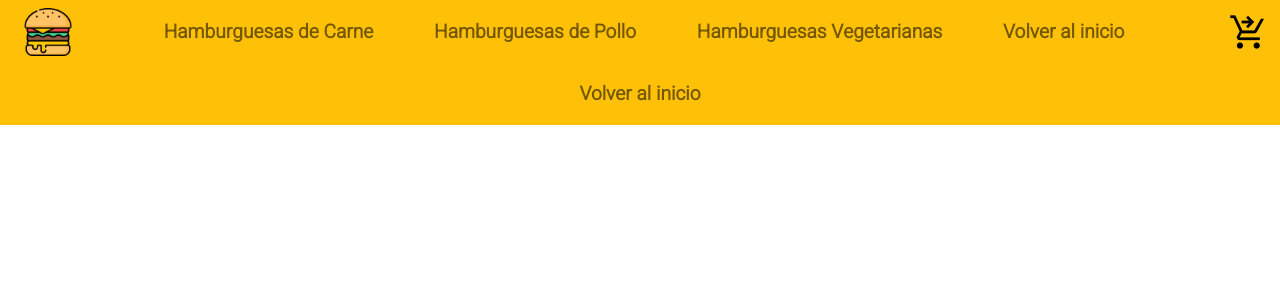
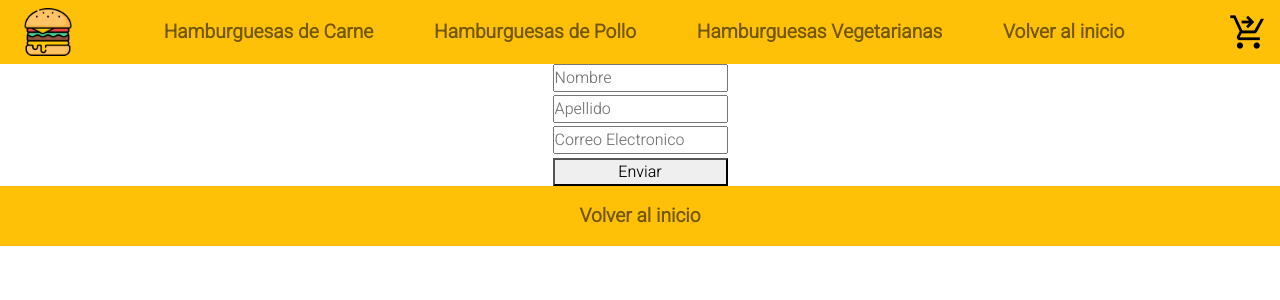
Before and after one commit to sebaactis/reactjs-coderhouse, a React (Create React App) app: page /checkout in a window 1280 px wide. Shown: the top 300 px of the page. Built offline with nearby package versions, Linux system fonts and the light colour scheme.

Commit message:
form y funciones hijo al padre

```diff
--- a/src/App.css
+++ b/src/App.css
@@ -1,4 +1,5 @@
 @import url('https://fonts.googleapis.com/css2?family=Heebo:wght@300&display=swap');
+@import url('https://fonts.googleapis.com/css2?family=Dancing+Script:wght@700&display=swap');
 
 * {
   padding: 0;
@@ -55,12 +56,12 @@
 .linkCart:hover {
   color: red;
   transform: scale(1.2);
+  transition: all 0.4s;
 }
 
 .active {
-  border: 1px solid black;
+  background-color: #ff7300;
   border-radius: 5px;
-
 }
 
 
@@ -98,6 +99,13 @@
 
 }
 
+.parrafoFondo {
+  font-size: 6rem;
+  font-family: 'Dancing Script', cursive;
+  color: white;
+  margin-left: 6rem;
+}
+
 
 .itemDetailContainer {
   margin: auto;
@@ -126,9 +134,13 @@
 
 .descDetalleItem {
   color: white;
-  font-size:1.5rem;
+  font-size: 1.5rem;
   text-align: left;
   margin-left: 0.5rem;
+}
+
+.buttonContador:hover {
+  opacity: 0.9;
 }
 
 /* CARD */
@@ -157,6 +169,19 @@
   text-align: center;
 }
 
+
+.formConteiner {
+  display: flex;
+  justify-content: center;
+  align-items: center;
+}
+
+.form {
+  display: flex;
+  flex-direction: column;
+}
+
+
 .footer {
   position: absolute;
   bottom: 0;
--- a/src/App.js
+++ b/src/App.js
@@ -5,6 +5,7 @@ import ItemListContainer from './components/main/ItemListContainer';
 import ItemDetailContainer from './components/main/ItemDetailContainer';
 import { BrowserRouter, Routes, Route } from 'react-router-dom';
 import Cart from './components/Cart';
+import Form from './components/Form';
 
 
 
@@ -21,6 +22,7 @@ const App = () => {
         <Route path="/category/:categoryName" element={<ItemListContainer />} />
         <Route path="/detail/:idProd" element={<ItemDetailContainer />} />
         <Route path="/cart" element={<Cart />} />
+        <Route path="/checkout" element={<Form />} />
 
       </Routes>
 
--- a/src/components/Contador.js
+++ b/src/components/Contador.js
@@ -1,13 +1,12 @@
 import { useState } from "react"
 
-const Contador = ({ stock }) => {
+const Contador = ({ stock, onAdd }) => {
 
     const [cantidad, setCantidad] = useState(1);
 
     const sumar = () => {
         if (cantidad < stock) {
             setCantidad(cantidad + 1);
-        } else {
         }
 
     };
@@ -20,17 +19,20 @@ const Contador = ({ stock }) => {
 
     const reset = () => {
         setCantidad(1);
+
     }
 
     return (
-        <div style={{ display: "flex", alignItems: "center"}}>
-            <button className="btn btn-warning" style={{ margin: "1rem", fontWeight: "bold" }} onClick={sumar}> +</button>
-            <p style={{ color: "white", fontSize: "1.5rem", marginTop: "1rem", fontWeight: "bold" }}> {cantidad} </p>
-            <button className="btn btn-warning" style={{ margin: "1rem", fontWeight: "bold" }} onClick={restar}> -</button>
-            <button className="btn btn-warning" style={{ margin: "1rem", fontWeight: "bold" }} onClick={reset}> Reset</button>
+        <>
+            <div style={{ display: "flex", alignItems: "center" }}>
+                <button className="btn btn-warning buttonContador" style={{ margin: "1rem", fontWeight: "bold" }} onClick={sumar}> +</button>
+                <p style={{ color: "white", fontSize: "1.5rem", marginTop: "1rem", fontWeight: "bold" }}> {cantidad} </p>
+                <button className="btn btn-warning buttonContador" style={{ margin: "1rem", fontWeight: "bold" }} onClick={restar}> -</button>
+                <button className="btn btn-warning buttonContador" style={{ margin: "1rem", fontWeight: "bold" }} onClick={reset}> Reset</button>
 
-
-        </div>
+            </div>
+            <button className="btn btn-light" onClick={() => onAdd(cantidad)}> Agregar al carrito</button>
+        </>
     )
 };
 
--- /dev/null
+++ b/src/components/Form.js
@@ -0,0 +1,41 @@
+import { useState } from "react";
+
+const Form = () => {
+
+  const [name, setName] = useState("");
+  const [lastName, setLastName] = useState("");
+  const [email, setEmail] = useState("");
+
+
+  const enviarDatos = (e) => {
+    e.preventDefault();
+
+    const cliente = {
+      nombre: name,
+      apellido: lastName,
+      email: email
+    }
+
+    console.log(cliente);
+  }
+
+const handleName = (e) => setName(e.target.value);
+
+const handleLastName = (e) => setLastName(e.target.value);
+
+const handleEmail = (e) => setEmail(e.target.value);
+
+
+  return (
+    <div className="formConteiner">
+      <form className="form" action="" onSubmit={enviarDatos}>
+        <input style={{marginBottom: "0.2rem"}} type="text" placeholder="Nombre" name="nombre" onChange={handleName} value={name} />
+        <input style={{marginBottom: "0.2rem"}} type="text" placeholder="Apellido" name="apellido" onChange={handleLastName} value={lastName}  />
+        <input style={{marginBottom: "0.2rem"}} type="email" placeholder="Correo Electronico" name="email" onChange={handleEmail} value={email}  />
+        <button> Enviar </button>
+      </form>
+    </div>
+  )
+}
+
+export default Form
--- a/src/components/main/Item.js
+++ b/src/components/main/Item.js
@@ -7,7 +7,7 @@ const Item = ({producto}) => {
             <div className="card-body">
                 <p className="card-text">{producto.name}</p>
                 <p className="card-text">$  {producto.price}</p>
-                <Link to={`/detail/${producto.id}`} className="btn btn-warning">Ver Detalle</Link>
+                <Link style={{fontWeight: "bold"}} to={`/detail/${producto.id}`} className="btn btn-warning">Ver Detalle</Link>
             </div>
         </div >
     )
--- a/src/components/main/ItemDetail.js
+++ b/src/components/main/ItemDetail.js
@@ -1,6 +1,14 @@
+import { useState } from "react";
+import { Link } from "react-router-dom";
 import Contador from "../Contador"
 
 const ItemDetail = ({ item }) => {
+
+    const [cant, setCant] = useState(0);
+
+    const onAdd = (arg) => {
+        setCant(arg)
+    };
 
     return (
         <div className="itemDetailContainer container-fluid" >
@@ -9,7 +17,17 @@ const ItemDetail = ({ item }) => {
                 <h3 className="tituloDetalleItem">{item.name}</h3>
                 <h4 className="precioDetalleItem">${item.price}</h4>
                 <p className="descDetalleItem">{item.description}</p>
-                <Contador stock={item.stock}/>
+
+                {
+                    cant === 0
+                        ? <Contador stock={item.stock} onAdd={onAdd} />
+                        :
+                        <>
+                            <Contador stock={item.stock} onAdd={onAdd} />
+                            <Link to="/cart" style={{marginLeft: "0.2rem"}}className="btn btn-light"> Finalizar Compra</Link>
+                        </>
+                }
+
             </article>
 
         </div>
--- a/src/components/main/ItemListContainer.js
+++ b/src/components/main/ItemListContainer.js
@@ -6,11 +6,10 @@ import Fondo from "../visual/Fondo";
 
 
 
-
 const ItemListContainer = () => {
   const [items, setItems] = useState([]);
 
-  const {categoryName} = useParams();
+  const { categoryName } = useParams();
 
   useEffect(() => {
 
@@ -43,11 +42,12 @@ const ItemListContainer = () => {
 
   return (
 
-    <div class="contenedorListContainer">
+    <div className="contenedorListContainer">
 
       <Fondo />
 
-    <ItemList items={items}/>
+      <ItemList items={items} />
+
 
     </div>
   );
--- a/src/components/visual/Fondo.js
+++ b/src/components/visual/Fondo.js
@@ -1,7 +1,7 @@
 const Fondo = () => {
   return (
     <div className="fondoMain" style={{display: "flex", alignItems: "center"}}>
-
+        <p className="parrafoFondo"> Hamburguepedia</p>
     </div>
   )
 }
```
Also changed, not shown: src/components/main/Main.js (deleted, +0 -11 lines).
